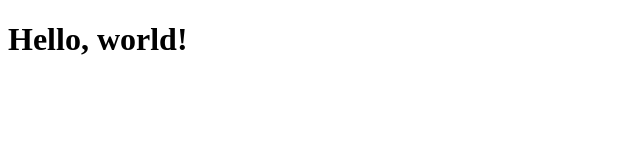
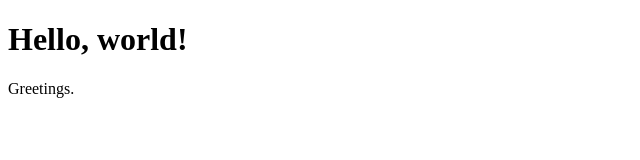
Before and after one commit to kylecoberly/git-rocket-practice, a plain HTML site: page index.html in a window 1280 px wide. Shown: the full height of the page, 0-640 px from the left. Drawn offline with Linux system fonts and the light colour scheme.

Commit message:
Add greeting

```diff
--- a/index.html
+++ b/index.html
@@ -6,5 +6,6 @@
   </head>
   <body>
     <h1>Hello, world!</h1>
+    <p>Greetings.</p>
   </body>
 </html>
```
